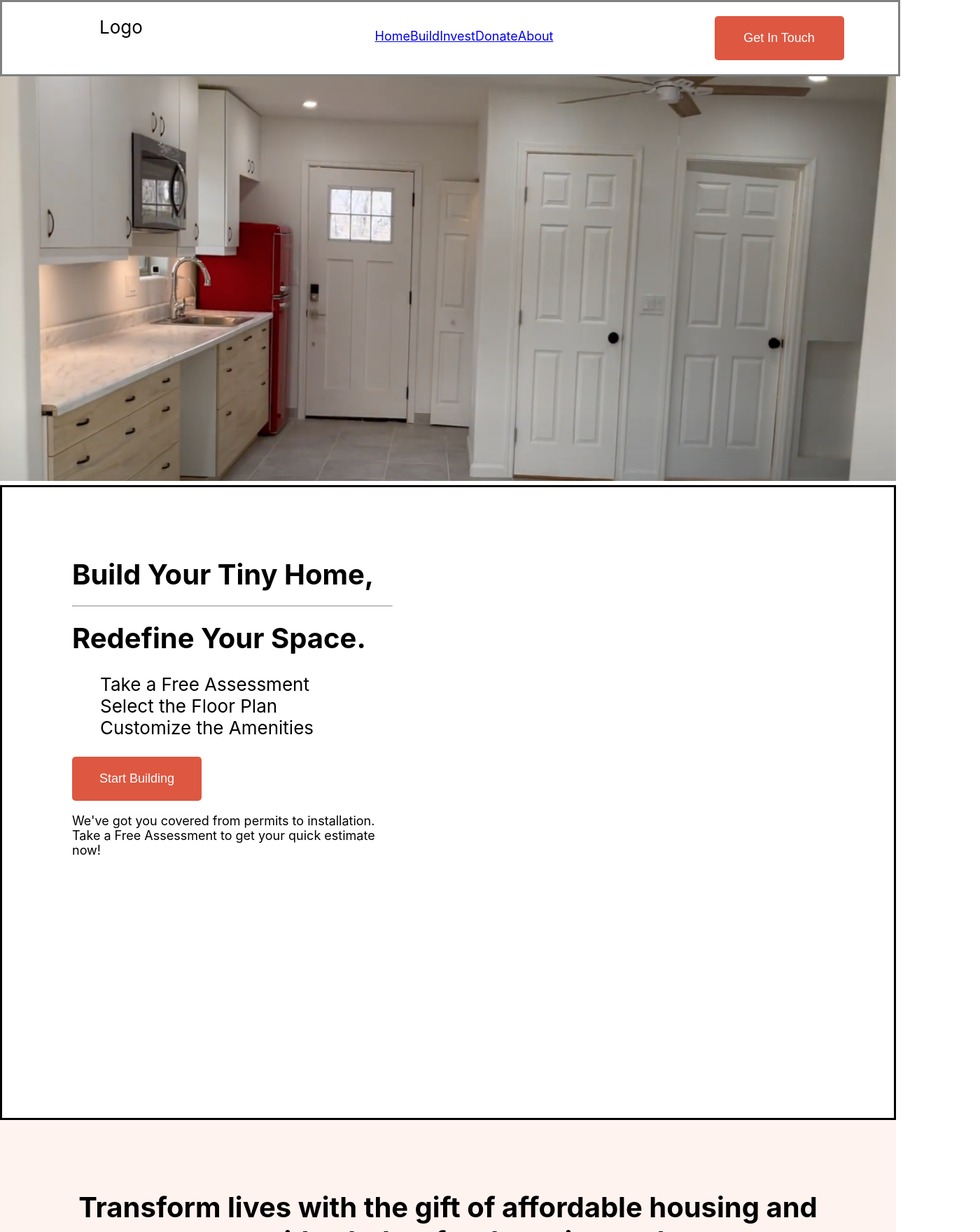
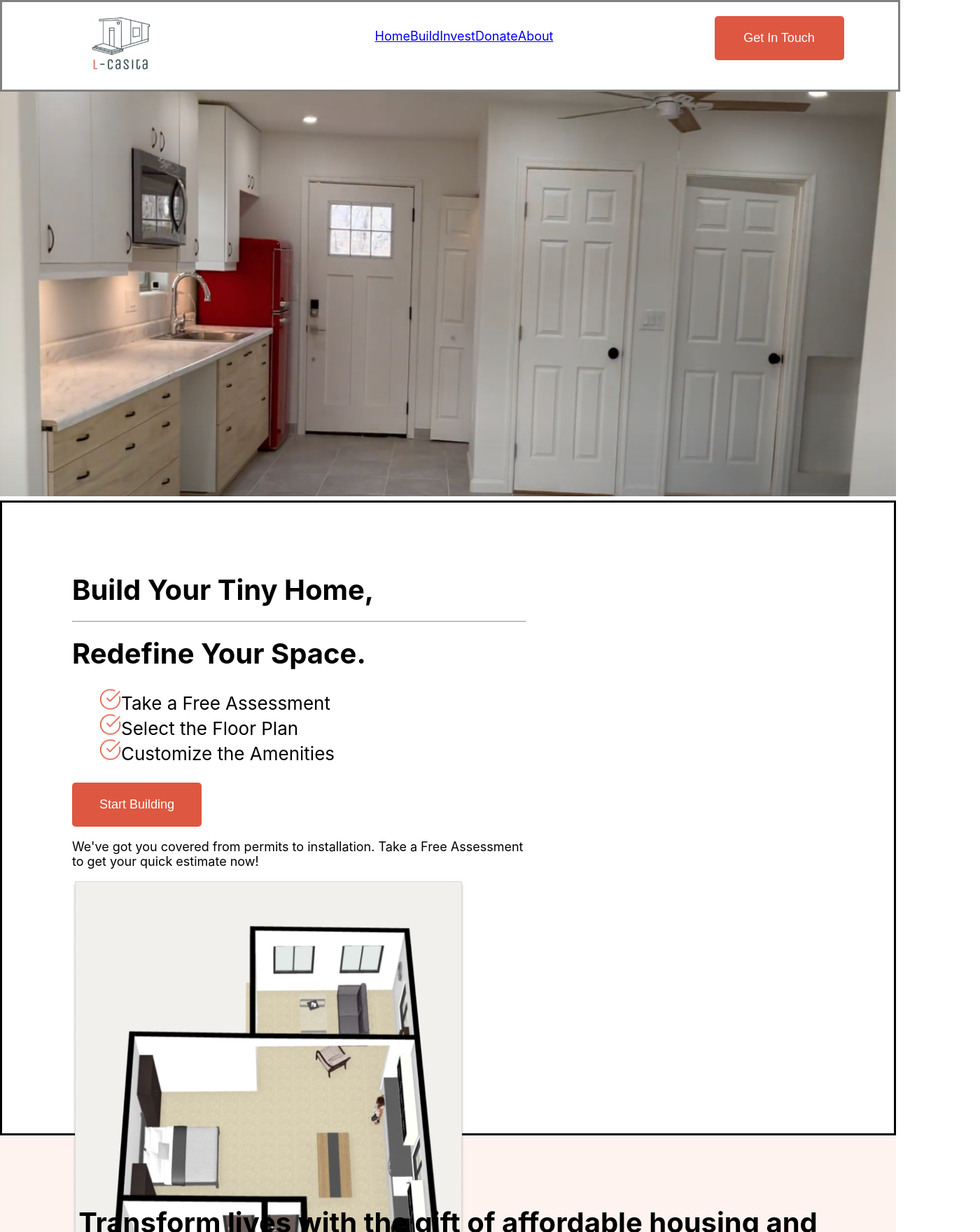
Before and after one commit to CharlizeSerrano5/HomeProjectWebpagePrototype, a React (Create React App) app: page / in a window 1280 px wide. Shown: the top 1760 px of the page at 70% size, 1400 px wide, since content can reach past the window. Built offline with nearby package versions, Linux system fonts and the light colour scheme.

Commit message:
Figuring out Material UI

```diff
--- a/package.json
+++ b/package.json
@@ -3,6 +3,9 @@
   "version": "0.1.0",
   "private": true,
   "dependencies": {
+    "@emotion/react": "^11.11.4",
+    "@emotion/styled": "^11.11.5",
+    "@mui/material": "^5.15.20",
     "@testing-library/jest-dom": "^5.17.0",
     "@testing-library/react": "^13.4.0",
     "@testing-library/user-event": "^13.5.0",
--- a/public/index.html
+++ b/public/index.html
@@ -9,7 +9,10 @@
       name="description"
       content="Web site created using create-react-app"
     />
+    <meta name="viewport" content="initial-scale=1, width=device-width" />
+
     <link rel="apple-touch-icon" href="%PUBLIC_URL%/logo192.png" />
+
     <!--
       manifest.json provides metadata used when your web app is installed on a
       user's mobile device or desktop. See https://developers.google.com/web/fundamentals/web-app-manifest/
--- a/src/App.js
+++ b/src/App.js
@@ -5,6 +5,7 @@ import Header from './Components/Header';
 function App() {
   return (
     <div className="App">
+
       <Main></Main>
     </div>
   );
--- a/src/Components/Footer.js
+++ b/src/Components/Footer.js
@@ -1,12 +1,16 @@
 import React from 'react';
 import './Footer.css'
+import CompanyLogo from '../Assets/CompanyLogo.svg'
 function Footer(){
     return (
         <div className='Footer Container'>
             <div className='Footer-UI Content'>
                 <div className='Middle Content'>
                     <div className='Left'>
-                        Logo
+                        <img
+                        src={CompanyLogo}
+                        height="79"
+                        width="90" />
                     </div>
                     <div className='Right'>
                         <div></div>
--- a/src/Components/Header.js
+++ b/src/Components/Header.js
@@ -2,13 +2,17 @@ import React from 'react';
 import './Header.css';
 import { Link } from 'react-router-dom';
 import OrangeButton from './OrangeButton';
+import CompanyLogo from '../Assets/CompanyLogo.svg';
 
 function Header(){
     return(
         <div className='Header'>
             <div className='Header-Content'>
                 <div className='Left'>
-                    Logo
+                    <img
+                        src={CompanyLogo}
+                        height="79"
+                        width="90" />
                 </div>
                 <ul className='Pages'>
                     <li><p><Link to='/Home'>Home</Link></p></li>
--- a/src/Pages/DonatePage.js
+++ b/src/Pages/DonatePage.js
@@ -1,6 +1,7 @@
 import React from 'react';
 import Header from '../Components/Header'
 import Footer from '../Components/Footer';
+import { Item,Grid } from '@mui/material';
 import './DonatePage.css'
 
 function DonatePage(){
@@ -38,6 +39,33 @@ function DonatePage(){
                         </div>
                     </div>
 
+                    <Grid
+                    container spacing={3}
+                    direction="row"
+                    justifyContent="center"
+                    alignItems="stretch"
+                    >
+                        <Grid item xs={3} zeroMinWidth>
+                            <h1>01.<br></br>Vision</h1>
+                            <p>Lorem ipsum dolor sit amet, consectetur adipiscing elit. Etiam interdum nisl et nunc facilisis, a commodo eros mollis.  nec justo.
+                                Lorem ipsum dolor sit amet, consectetur adipiscing elit. Etiam interdum nisl et nunc facilisis, a commodo eros mollis.  nec justo.
+                            </p>
+                        </Grid>
+
+                        <Grid item xs={3} zeroMinWidth>
+                            <h1>02.<br></br>Cause</h1>
+                            <p>Lorem ipsum dolor sit amet, consectetur adipiscing elit. Etiam interdum nisl et nunc facilisis, a commodo eros mollis.  nec justo.
+                                Lorem ipsum dolor sit amet, consectetur adipiscing elit. Etiam interdum nisl et nunc facilisis, a commodo eros mollis.  nec justo.
+                            </p>
+                        </Grid>
+                        <Grid item xs={3} zeroMinWidth>
+                            <h1>03.<br></br>Benefit</h1>
+                            <p>Lorem ipsum dolor sit amet, consectetur adipiscing elit. Etiam interdum nisl et nunc facilisis, a commodo eros mollis.  nec justo.
+                                Lorem ipsum dolor sit amet, consectetur adipiscing elit. Etiam interdum nisl et nunc facilisis, a commodo eros mollis.  nec justo.
+                            </p>
+                        </Grid>
+                    </Grid>
+
                 </div>
                 <div className='Gray Content Container'>
                     <h1>Donation Privileges</h1>
--- a/src/Pages/HomePage.css
+++ b/src/Pages/HomePage.css
@@ -4,15 +4,26 @@
     height: 801px;
 }
 .Home> .Assessment-Container{
-    display: flex;
+    display: block;
     text-align: left;
+}
+
+.Home> .Assessment-Container > .Content{
+    width: 1297px;
 }
 .Home> .Assessment-Container > .Content>.Left{
     align-content: left;
     width: 50%;
+    min-width: 128px;
 }
 .Home> .Assessment-Container>.Content> .Left>ul{
     font-size: 26px;
+}
+
+.Home> .Assessment-Container > .Content>.Right{
+    align-content: right;
+    width: 50%;
+    min-width: 128px;
 }
 
 .Home> .Donate-Container{
--- a/src/Pages/HomePage.js
+++ b/src/Pages/HomePage.js
@@ -3,6 +3,8 @@ import Header from '../Components/Header'
 import Footer from '../Components/Footer'
 import OrangeButton from '../Components/OrangeButton';
 import TopImage from '../Assets/etienne-beauregard-riverin-B0aCvAVSX8E-unsplash.png';
+import Checkmark from '../Assets/Checkmark.svg';
+import HomeLayout from '../Assets/HomePageHome.png';
 import './HomePage.css'
 
 function Home(){
@@ -18,14 +20,37 @@ function Home(){
                     <div className='Left'>
                         <h1>Build Your Tiny Home, <hr></hr> Redefine Your Space.</h1>
                         <ul>
-                            <li>Take a Free Assessment</li>
-                            <li>Select the Floor Plan</li>
-                            <li>Customize the Amenities</li>
+                            <li>
+                                <img
+                                src={Checkmark}
+                                height="30"
+                                width="30" />
+                                Take a Free Assessment
+                            </li>
+                            <li>
+                                <img
+                                src={Checkmark}
+                                height="30"
+                                width="30" />
+                                Select the Floor Plan
+                            </li>
+                            <li>
+                                <img
+                                src={Checkmark}
+                                height="30"
+                                width="30" />
+                                Customize the Amenities
+                            </li>
                         </ul>
                         <OrangeButton text='Start Building'></OrangeButton>
                         <p className='Note'>We've got you covered from permits to installation. Take a Free Assessment to get your quick estimate now!</p>
                     </div>
-                    <div className='Right'></div>
+                    <div className='Right'>
+                        <img
+                        src={HomeLayout}
+                        height="658"
+                        width="561" />
+                    </div>
                 </div>
 
             </div>
```
Also changed, not shown: src/Assets/HomePageHome.png (added), 1 other file (tests, documents, lock files or other folders).
